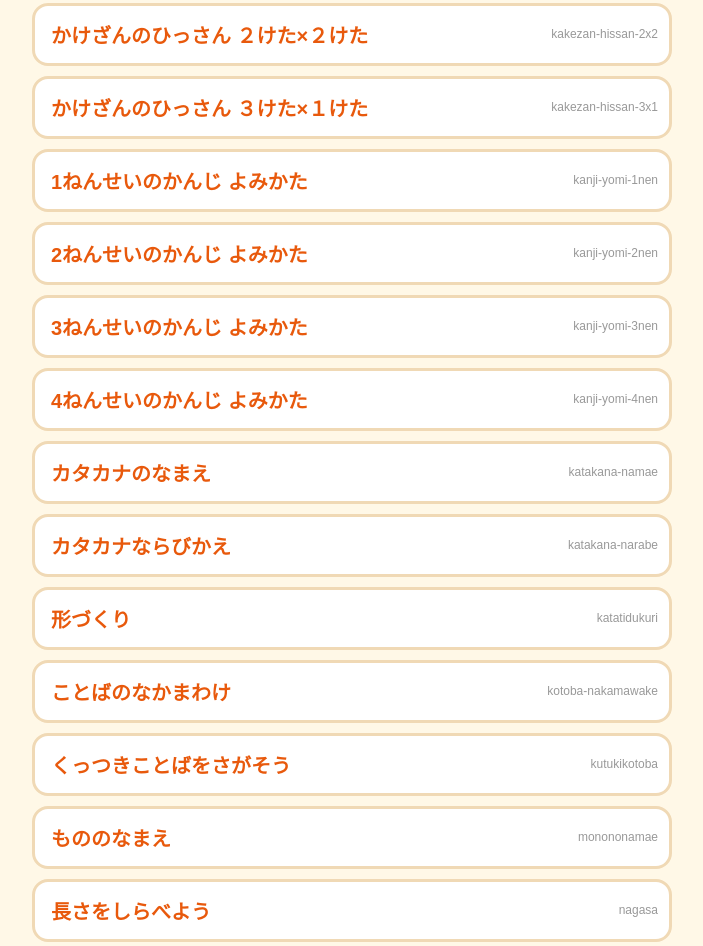
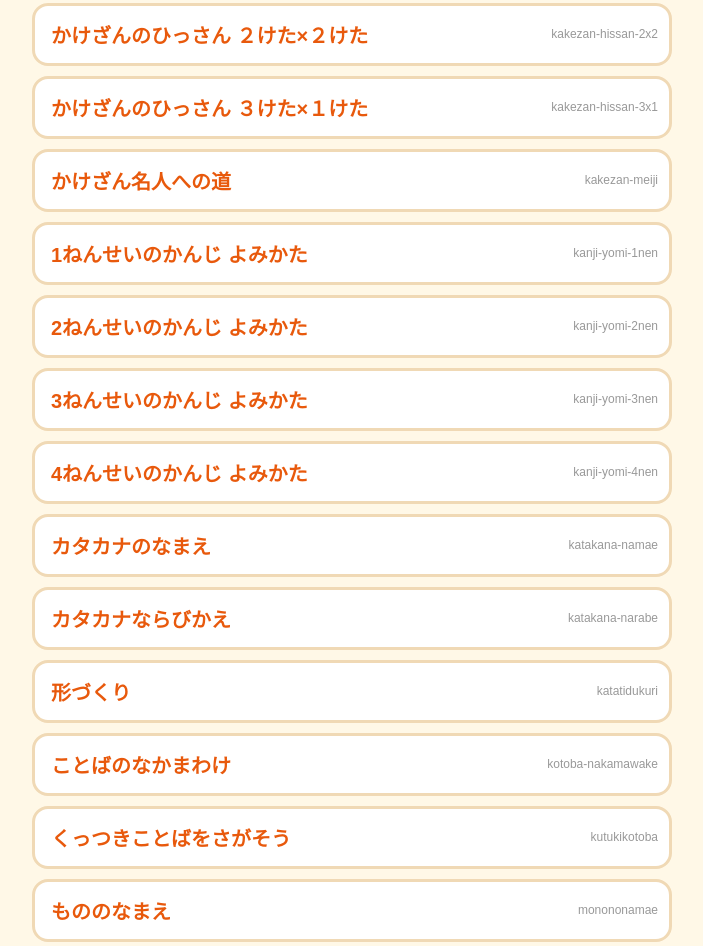
Before and after one commit to nakayoshi-rinrin/app, a plain HTML site: page index.html in a window 1280 px wide. Shown: the part 759-1705 px from the top of the page, without its empty margins (288-991 px from the left). Drawn offline with Linux system fonts and the light colour scheme.

Commit message:
Add kakezan-meiji to index list
Co-Authored-By: Claude Sonnet 5.5 <noreply@anthropic.com>
Claude-Session: https://claude.ai/code/session_012orZHEc8vWesUBDbVPonB4

```diff
--- a/index.html
+++ b/index.html
@@ -18,6 +18,7 @@ footer{text-align:center;margin:24px;color:#7a6a5a}</style></head>
 <li><a href="kakezan-hissan-2x1/">かけざんのひっさん</a><small>kakezan-hissan-2x1</small></li>
 <li><a href="kakezan-hissan-2x2/">かけざんのひっさん ２けた×２けた</a><small>kakezan-hissan-2x2</small></li>
 <li><a href="kakezan-hissan-3x1/">かけざんのひっさん ３けた×１けた</a><small>kakezan-hissan-3x1</small></li>
+<li><a href="kakezan-meiji/">かけざん名人への道</a><small>kakezan-meiji</small></li>
 <li><a href="kanji-yomi-1nen/">1ねんせいのかんじ よみかた</a><small>kanji-yomi-1nen</small></li>
 <li><a href="kanji-yomi-2nen/">2ねんせいのかんじ よみかた</a><small>kanji-yomi-2nen</small></li>
 <li><a href="kanji-yomi-3nen/">3ねんせいのかんじ よみかた</a><small>kanji-yomi-3nen</small></li>
```
